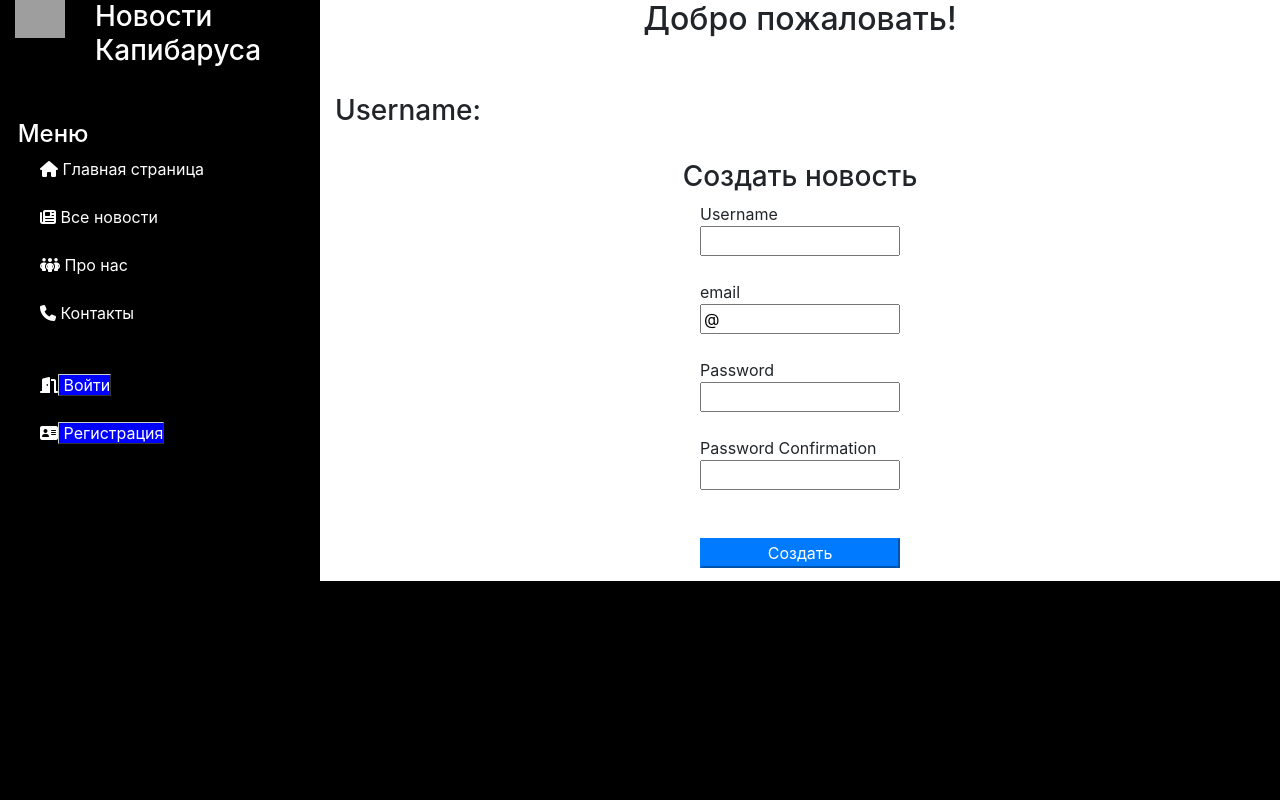
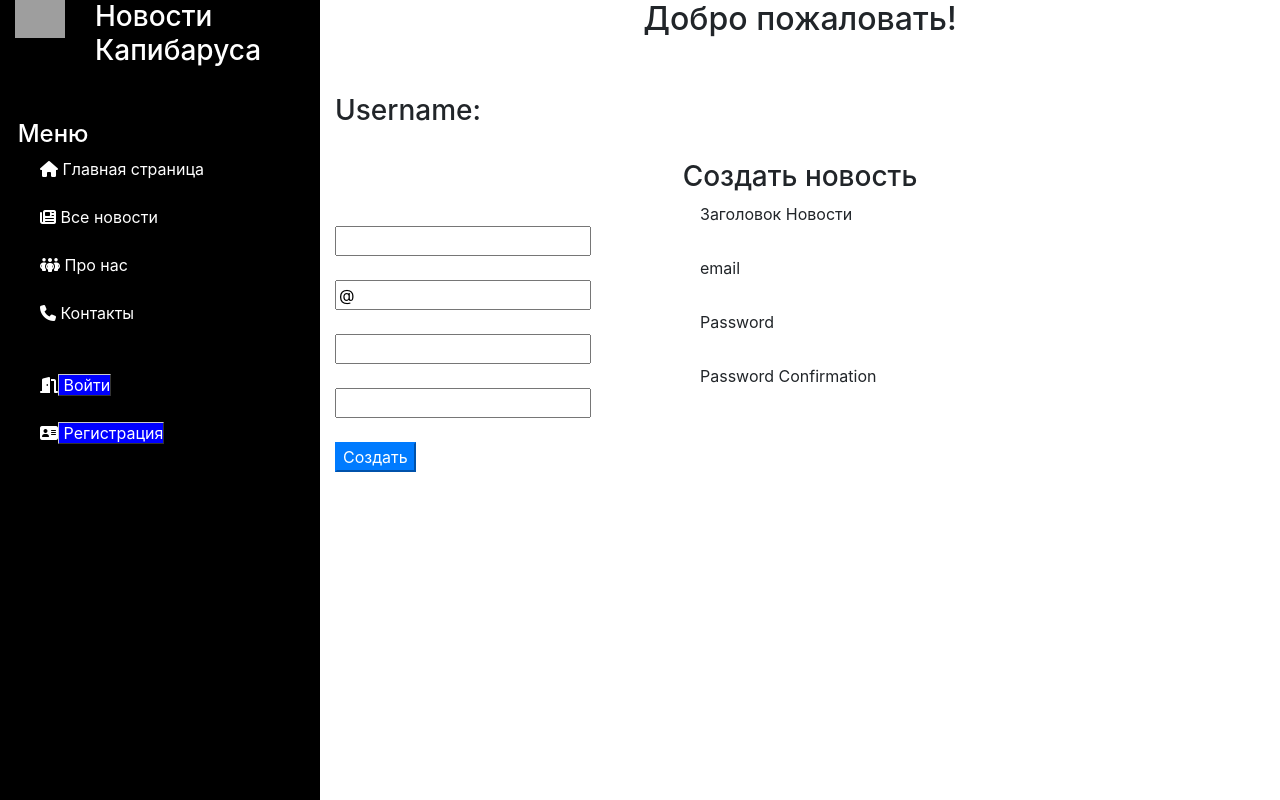
Before and after one commit to user487652/pyll, a Django app: page /Account.html in a window 1280 px wide. Run offline with Django 4.2, Linux system fonts and the light colour scheme; some libraries are stand-ins or nearby versions; grey boxes are pictures that could not be loaded.

Commit message:
Change 14112023

```diff
--- a/NewStudyRostelecom/main/static/main/css/style.css
+++ b/NewStudyRostelecom/main/static/main/css/style.css
@@ -7,12 +7,11 @@ h4.main_list {
 }
 
 body {
-background-color: black;
-height: 100vh;
+    height: 100vh;
 }
 
 .Content {
-background-color: white;
+    background-color: white;
 }
 
 #user_link1 {
@@ -35,14 +34,19 @@ background-color: white;
     border-left: 1px solid #CCCCCC;
 }
 
-input {
+.registration {
     display: block;
     margin: 0 auto;
     width: 200px;
 }
 
-.registration {
+.account {
     display: block;
     margin: 0 auto;
     width: 200px;
 }
+
+#SideBar {
+    height:100vh;
+    background-color: black;
+}
--- a/NewStudyRostelecom/main/templates/main/Account.html
+++ b/NewStudyRostelecom/main/templates/main/Account.html
@@ -12,16 +12,16 @@
     <h3 class="text-center contacts">Создать новость</h3>
     <form method="post">
         {% csrf_token %}
-        <label for="username" class="registration">Username</label>
-        <input type="text" id="username" value="">
+        <label for="zagolovok" class="account">Заголовок Новости</label>
+        <input type="text" id="zagolovok" value="">
         <br>
-        <label for="email" class="registration">email</label>
+        <label for="email" class="account">email</label>
         <input type="email" id="email" value="@">
         <br>
-        <label for="Password" class="registration">Password</label>
+        <label for="Password" class="account">Password</label>
         <input type="password" id="Password" value="">
         <br>
-        <label for="Password Confirmation" class="registration">Password Confirmation</label>
+        <label for="Password Confirmation" class="account">Password Confirmation</label>
         <input type="password" id="Password Confirmation" value="">
         <br>
         <br>
--- a/NewStudyRostelecom/main/templates/main/SideBar.html
+++ b/NewStudyRostelecom/main/templates/main/SideBar.html
@@ -13,7 +13,7 @@
 
 <div class="container-fluid">
     <div class="row">
-        <div class="col-lg-3 col-md-4 col-sm-4">
+        <div class="col-lg-3 col-md-4 col-sm-4" id="SideBar">
             <div class="row">
                 <div class="col-lg-3 col-md-4 col-sm-4">
                     <img class="img-fluid"
```
Also changed, not shown: NewStudyRostelecom/main/templates/main/Registration.html (+5 -5 lines).
